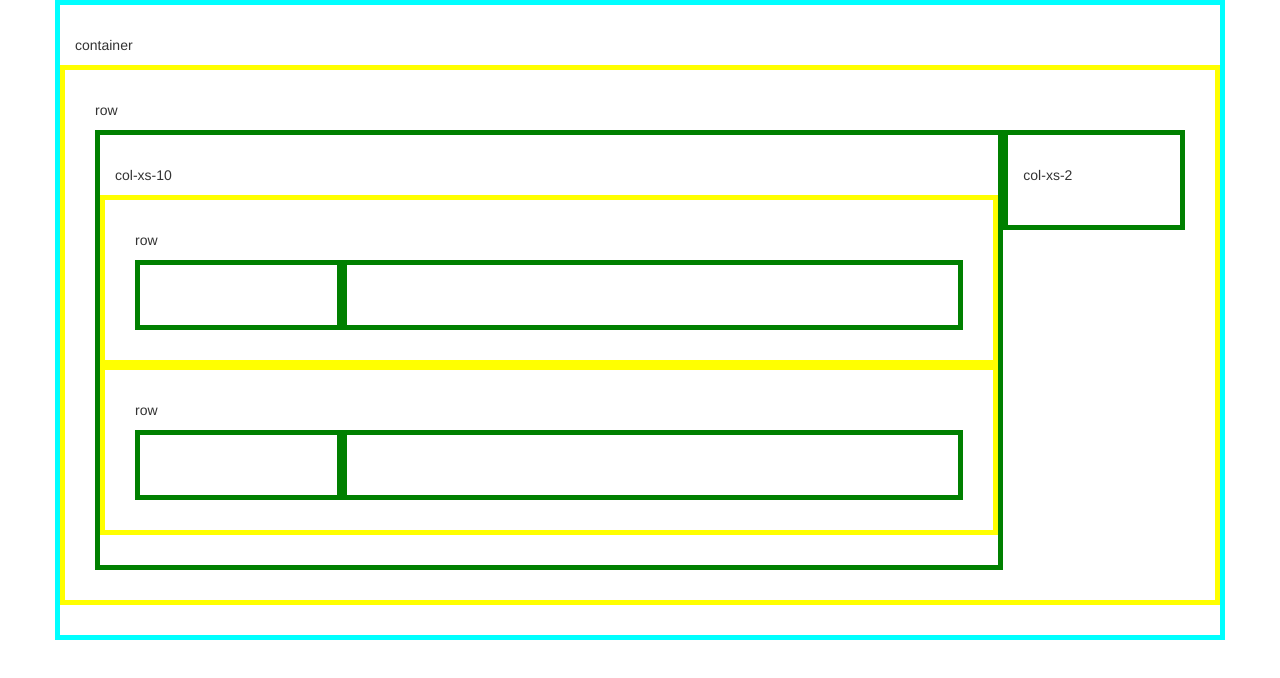
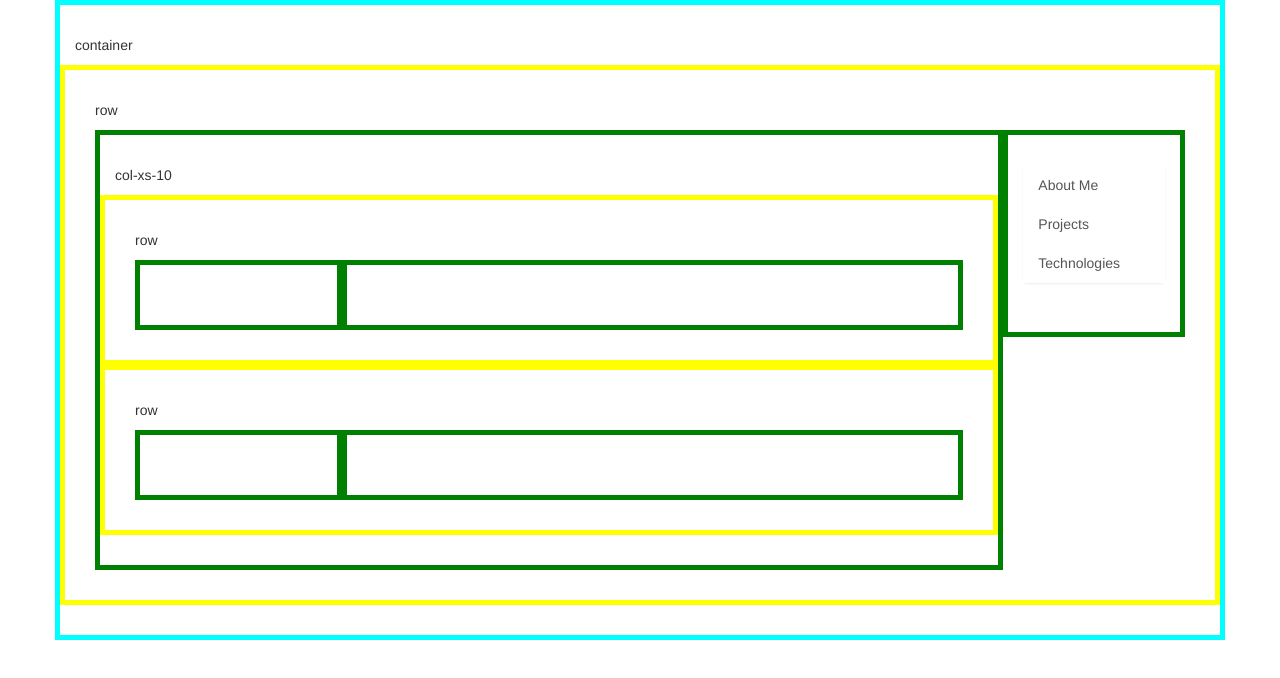
Before and after one commit to Garciac/garciac-portfolio-v2, a plain HTML site: page public_html/index.html in a window 1280 px wide. Drawn offline with Linux system fonts and the light colour scheme.

Commit message:
added list-group-item

```diff
--- a/public_html/css/custom-style.css
+++ b/public_html/css/custom-style.css
@@ -12,3 +12,6 @@ div {
 .row {
   border-color: yellow;
 }
+.list-group-item {
+  border: 0;
+}
--- a/public_html/index.html
+++ b/public_html/index.html
@@ -34,7 +34,11 @@ and open the template in the editor.
                     </div>
                 </div>
                 <div class="col-xs-2">
-                    <p>col-xs-2</p>
+                    <nav class="list-group">
+                        <a class="list-group-item" href="index.html">About Me</a>
+                        <a class="list-group-item" href="projects.html">Projects</a>
+                        <a class="list-group-item" href="technologies.html">Technologies<a/>
+                    </nav>
                 </div>
             </div>
         </div>
```
